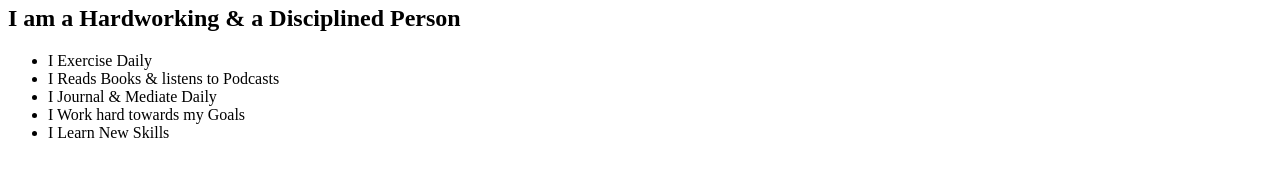
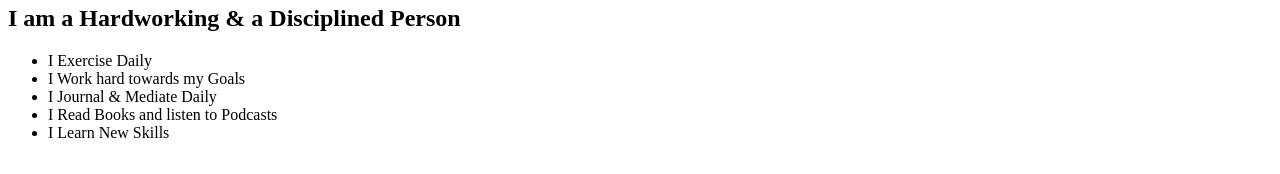
Before and after one commit to rajeshnambi1122/html-portfolio, a plain HTML site: page public/about.html in a window 1280 px wide. Shown: the part 130-304 px from the top of the page. Drawn offline with Linux system fonts and the light colour scheme.

Commit message:
about.html

```diff
--- a/public/about.html
+++ b/public/about.html
@@ -5,9 +5,8 @@
 <h2>I am a Hardworking & a Disciplined Person</h2>
 <ul>
     <li>I Exercise Daily
-    <li>I Reads Books & listens to Podcasts
-    <li>I Journal & Mediate Daily
-    <li>I Work hard towards my Goals
+    <li>I Work hard towards my Goals    <li>I Journal & Mediate Daily
+    <li>I Read Books and listen to Podcasts
     <li>I Learn New Skills
     </li>
     </ul>
```
